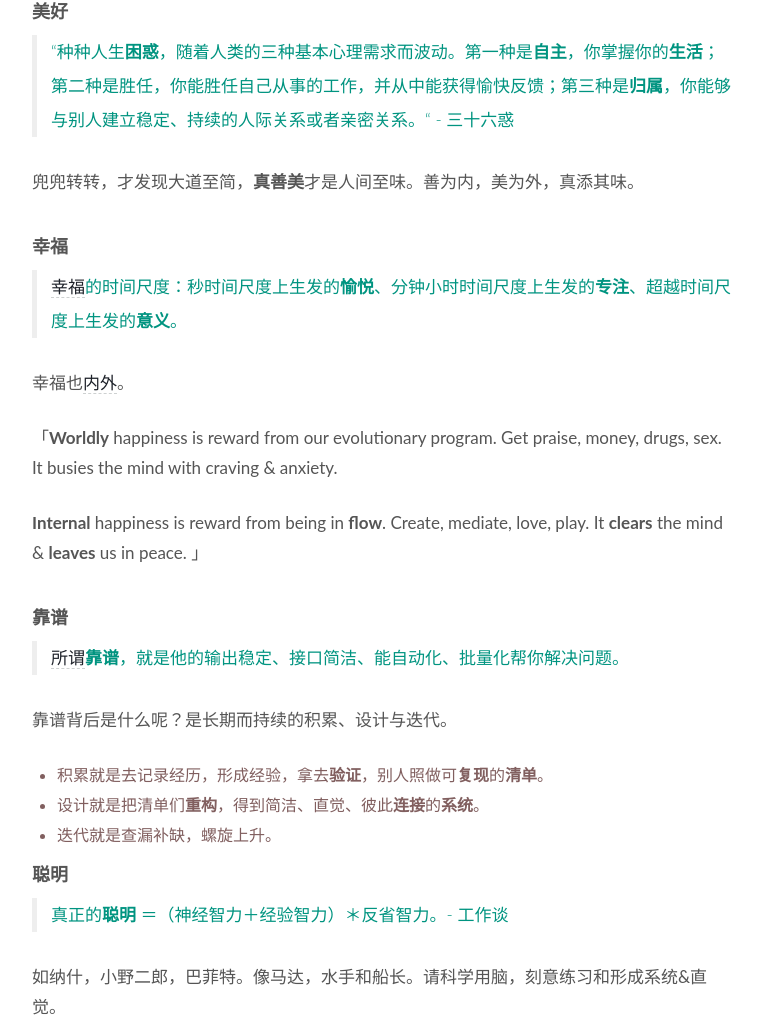
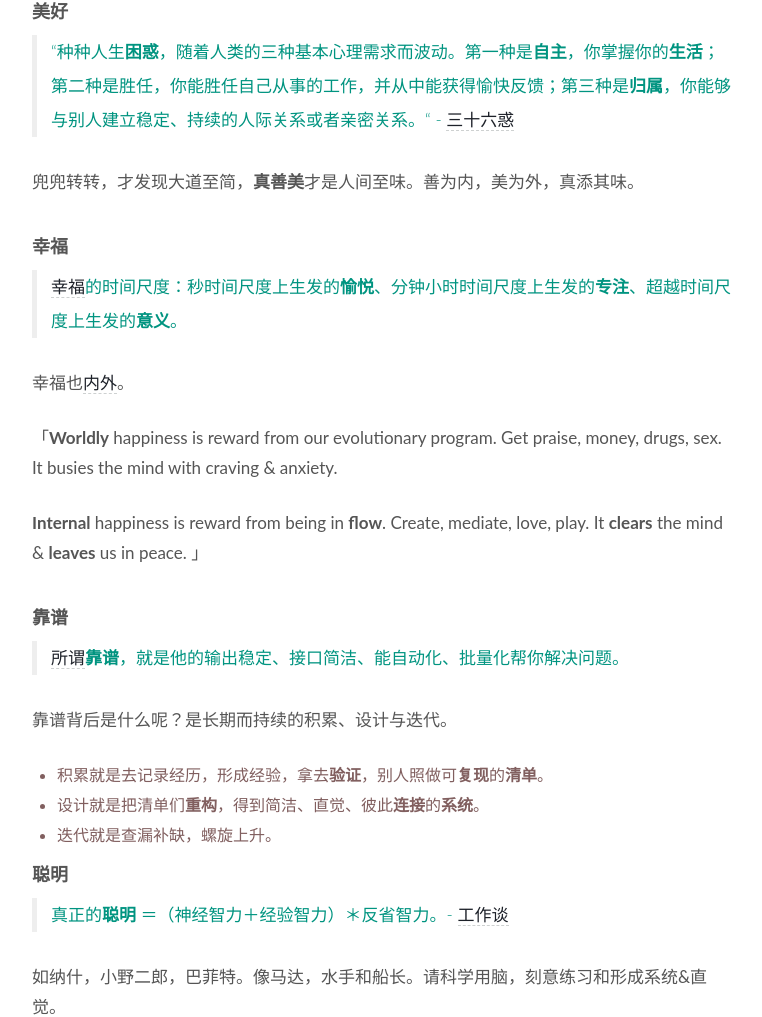
Before and after one commit to WillWang-X/willwang-x.github.io, a Jekyll site: the page built from _posts/2019-01-01-life-README.md, in a window 1280 px wide and 1400 px high, scrolled down 1303 px. Shown: the part 185-1202 px from the top of the window, without its empty margins (258-1020 px from the left). Built offline with Jekyll 4.4.1, drawn with Linux system fonts in a browser that asks for light colours; some of the changed lines change nothing that is shown.

```diff
--- a/_posts/2019-01-01-life-README.md
+++ b/_posts/2019-01-01-life-README.md
@@ -43,7 +43,7 @@
 
 ### 美好
 
-> “种种人生**困惑**，随着人类的三种基本心理需求而波动。第一种是**自主**，你掌握你的**生活**；第二种是胜任，你能胜任自己从事的工作，并从中能获得愉快反馈；第三种是**归属**，你能够与别人建立稳定、持续的人际关系或者亲密关系。“  - 三十六惑
+> “种种人生**困惑**，随着人类的三种基本心理需求而波动。第一种是**自主**，你掌握你的**生活**；第二种是胜任，你能胜任自己从事的工作，并从中能获得愉快反馈；第三种是**归属**，你能够与别人建立稳定、持续的人际关系或者亲密关系。“  - [三十六惑](https://www.yangzhiping.com/psy/36Birthday.html)
 
 兜兜转转，才发现大道至简，**真善美**才是人间至味。善为内，美为外，真添其味。
 
@@ -71,7 +71,7 @@
 
 ### 聪明
 
-> 真正的**聪明** ＝（神经智力＋经验智力）＊反省智力。- 工作谈
+> 真正的**聪明** ＝（神经智力＋经验智力）＊反省智力。- [工作谈](https://www.yangzhiping.com/worksmarter/README)
 
 如纳什，小野二郎，巴菲特。像马达，水手和船长。请科学用脑，刻意练习和形成系统&直觉。
 
```
